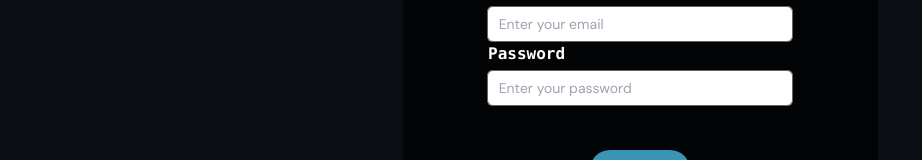
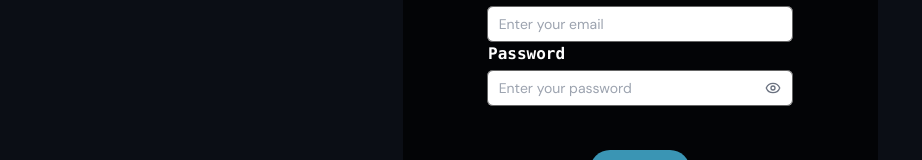
Before and after one commit to fy-st0rm/Lobic, a React (Vite) app: page /login in a window 1280 px wide. Shown: the part 314-474 px from the top of the page, without its empty margins (0-922 px from the left). Built offline with nearby package versions, Linux system fonts and the light colour scheme; no server answers.

Commit message:
eye thing added to password

```diff
--- a/src/routes/auth/Login.tsx
+++ b/src/routes/auth/Login.tsx
@@ -1,7 +1,7 @@
 // Node modules
 import { useState } from "react";
 import { useNavigate } from "react-router-dom";
-import { CircleAlert } from "lucide-react";
+import { CircleAlert, Eye, EyeOff } from "lucide-react";
 
 // Local
 import { performLogin, initClientState } from "@/api/user/userApi";
@@ -13,6 +13,7 @@ import logo from "/navbar/LobicLogo.svg";
 function Login() {
 	const [email, setEmail] = useState<string>("");
 	const [password, setPassword] = useState<string>("");
+	const [showPassword, setShowPassword] = useState(false);
 	const [isError, setIsError] = useState<boolean>(false);
 	const [errorMsg, setErrorMsg] = useState<string>("");
 
@@ -40,6 +41,10 @@ function Login() {
 	const handleForgotPassword = () => {
 		navigate("/forgotpassword");
 	};
+	const togglePasswordVisibility = () => {
+		setShowPassword(!showPassword);
+	};
+
 
 	return (
 		<div className="relative flex h-screen items-center justify-center">
@@ -75,16 +80,28 @@ function Login() {
 							<p className="mb-1 ml-8 text-left font-mono text-white font-semibold">
 								Password
 							</p>
-							<input
-								type="password"
-								className="mx-auto block w-5/6 rounded-md bg-white px-3 py-1.5 text-base text-gray-900 outline outline-1 -outline-offset-1 outline-black/60 placeholder:text-gray-400 focus:outline focus:outline-2 focus:-outline-offset-2 focus:outline-indigo-600 sm:text-sm/6"
-								placeholder="Enter your password"
-								value={password}
-								onChange={(e: React.ChangeEvent<HTMLInputElement>) =>
-									setPassword(e.target.value)
-								}
-								required
-							/>
+							<div className="relative mx-auto w-5/6">
+								<input
+									type={showPassword ? "text" : "password"}
+									className="w-full rounded-md bg-white px-3 py-1.5 text-base text-gray-900 outline outline-1 -outline-offset-1 outline-black/60 placeholder:text-gray-400 focus:outline focus:outline-2 focus:-outline-offset-2 focus:outline-indigo-600 sm:text-sm/6"
+									placeholder="Enter your password"
+									value={password}
+									onChange={(e) => setPassword(e.target.value)}
+									required
+								/>
+								<button
+									type="button"
+									onClick={togglePasswordVisibility}
+									className="absolute right-3 top-1/2 -translate-y-1/2 text-gray-500 hover:text-gray-700 focus:outline-none"
+									aria-label={showPassword ? "Hide password" : "Show password"}
+								>
+									{showPassword ? (
+										<EyeOff className="h-4 w-4" />
+									) : (
+										<Eye className="h-4 w-4" />
+									)}
+								</button>
+							</div>
 						</div>
 
 						{isError && (
--- a/src/routes/auth/Signup.tsx
+++ b/src/routes/auth/Signup.tsx
@@ -2,12 +2,13 @@ import { useState } from "react";
 import { useNavigate } from "react-router-dom";
 import { initClientState, performLogin, signupUser } from "@/api/user/userApi";
 import logo from "/navbar/LobicLogo.svg";
-import { CircleAlert } from "lucide-react";
+import { CircleAlert, Eye, EyeOff } from "lucide-react";
 import { useAppProvider } from "@/providers/AppProvider";
 
 function Signup() {
 	const [email, setEmail] = useState<string>("");
 	const [password, setPassword] = useState<string>("");
+	const [showPassword, setShowPassword] = useState(false);
 	const [confirmPassword, setConfirmPassword] = useState<string>("");
 	const [isError, setIsError] = useState<boolean>(false);
 	const [errorMsg, setErrorMsg] = useState<string>("");
@@ -33,6 +34,9 @@ function Signup() {
 
 	const handleLoginRedirect = () => {
 		navigate("/login");
+	};
+	const togglePasswordVisibility = () => {
+		setShowPassword(!showPassword);
 	};
 
 	return (
@@ -68,8 +72,9 @@ function Signup() {
 							<p className="mb-1 ml-8 text-left font-mono text-sm text-white font-semibold">
 								Password
 							</p>
+							<div className="">
 							<input
-								type="password"
+								type={showPassword ? "text" : "password"}
 								className="mx-auto block w-5/6 rounded-md bg-white px-3 py-1.5 text-base text-gray-900 outline outline-1 -outline-offset-1 outline-black/60 placeholder:text-gray-400 focus:outline focus:outline-2 focus:-outline-offset-2 focus:outline-indigo-600 sm:text-sm/6"
 								placeholder="Enter your password"
 								value={password}
@@ -78,12 +83,25 @@ function Signup() {
 								}
 								required
 							/>
+							<button
+									type="button"
+									onClick={togglePasswordVisibility}
+									className="absolute top-[183px] right-14 text-gray-500 hover:text-gray-700 focus:outline-none"
+									aria-label={showPassword ? "Hide password" : "Show password"}
+								>
+									{showPassword ? (
+										<EyeOff className="h-4 w-4" />
+									) : (
+										<Eye className="h-4 w-4" />
+									)}
+								</button>
+							</div>
 
 							<p className="mb-1 ml-8 text-left font-mono text-sm text-white font-semibold">
 								Confirm Password
 							</p>
 							<input
-								type="password"
+								type={showPassword ? "text" : "password"}
 								className="mx-auto block w-5/6 rounded-md bg-white px-3 py-1.5 text-base text-gray-900 outline outline-1 -outline-offset-1 outline-black/60 placeholder:text-gray-400 focus:outline focus:outline-2 focus:-outline-offset-2 focus:outline-indigo-600 sm:text-sm/6"
 								placeholder="Confirm your password"
 								value={confirmPassword}
```
